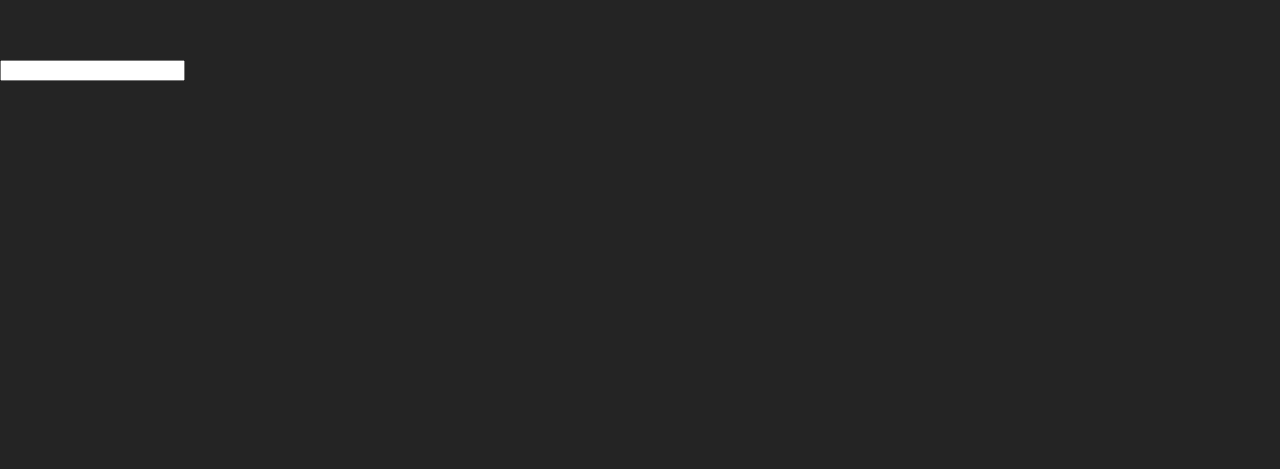
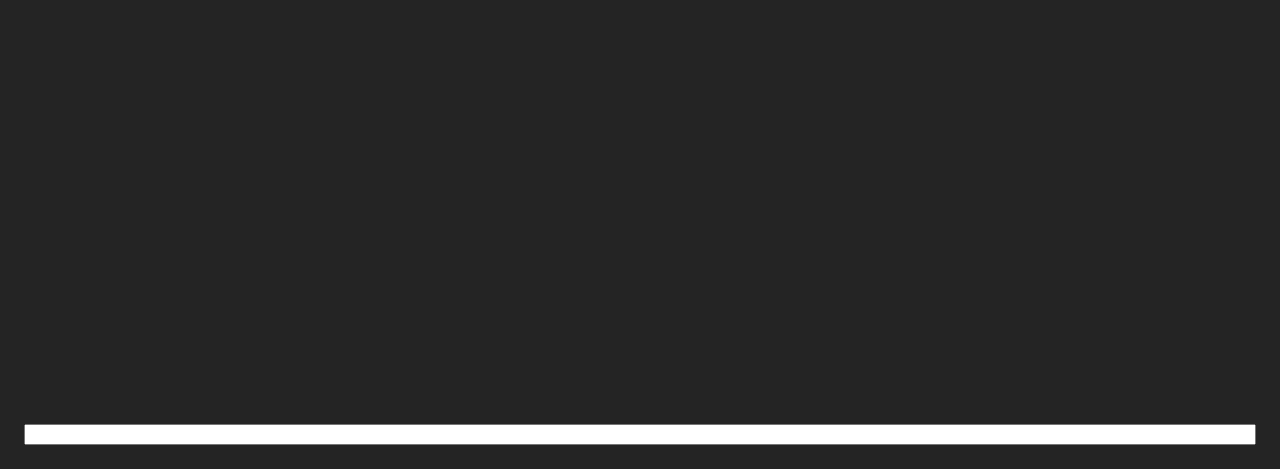
Before and after one commit to Vicente-III-H/search-command-bar, a React (Vite) app: page / in a window 1280 px wide. Shown: the part 331-800 px from the top of the page. Built offline with nearby package versions, Linux system fonts and the light colour scheme.

Commit message:
Add basic styling

```diff
--- a/src/App.css
+++ b/src/App.css
@@ -1,3 +1,16 @@
 #root {
+    flex: 1;
 
+    display: flex;
+    flex-direction: column;
+
+    margin: 24px; /* temporary */
 }
+
+#root :first-child {
+    flex: 1;
+}
+
+#command-bar {
+    display: flex;
+}
--- a/src/App.jsx
+++ b/src/App.jsx
@@ -6,7 +6,6 @@ function App() {
     <>
       <div></div>
       <CommandBar />
-      <div></div>
     </>
   )
 }
--- a/src/command-bar/command-bar.jsx
+++ b/src/command-bar/command-bar.jsx
@@ -1,6 +1,6 @@
 function CommandBar() {
     return (
-        <div>
+        <div id="command-bar">
             <input type="text"></input>
         </div>
     )
--- a/src/index.css
+++ b/src/index.css
@@ -15,7 +15,8 @@
 body {
   margin: 0;
   display: flex;
-  place-items: center;
+  justify-content: center;
+  align-items: stretch;
   min-width: 320px;
   min-height: 100vh;
 }
```
